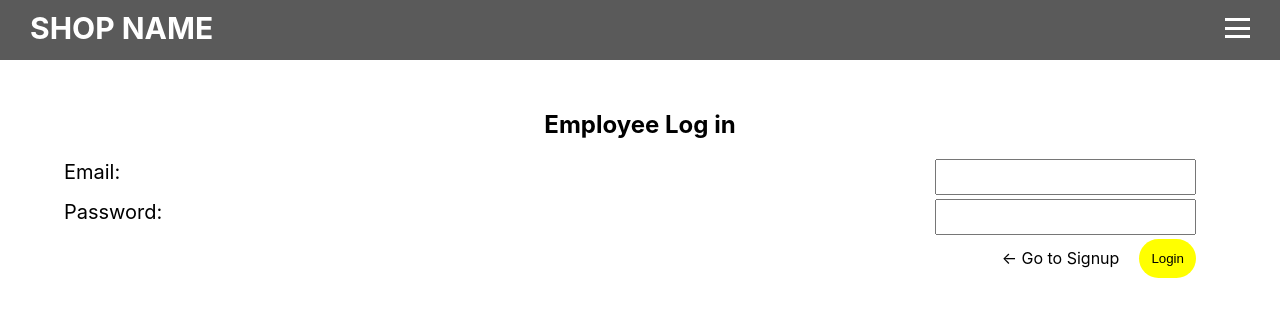
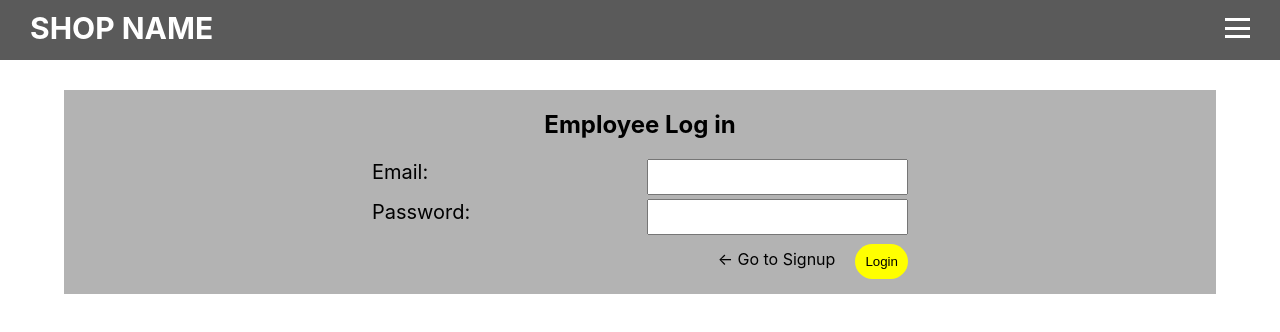
Before and after one commit to jsncorn/work-order, a React (Create React App) app in the folder client/: page /login in a window 1280 px wide. Shown: the top 332 px of the page. Built offline with nearby package versions, Linux system fonts and the light colour scheme.

Commit message:
styling n stuff

```diff
--- a/client/src/pages/Login/Login.jsx
+++ b/client/src/pages/Login/Login.jsx
@@ -37,7 +37,7 @@ function Login(props) {
     <div className='acctWrap'>
       <div className='loginWrapper'>
         <h2>Employee Log in</h2>
-        <form onSubmit={ handleFormSubmit }>
+        <form onSubmit={ handleFormSubmit } style={{width:"50%", margin:"auto"}}>
           <div className="formElement">
             <label htmlFor="email">Email:</label>
             <input
@@ -56,7 +56,7 @@ function Login(props) {
               onChange={ handleChange }
             />
           </div>
-          <div className="formButton">
+        <div className="formButton">
             <Link className='link' to="/signup">← Go to Signup</Link>
             <button type="submit">Login</button>
           </div>
@@ -66,6 +66,7 @@ function Login(props) {
             </div>
           ) : null }
         </form>
+
       </div>
     </div>
   )
--- a/client/src/pages/Login/Login.scss
+++ b/client/src/pages/Login/Login.scss
@@ -1,28 +1,9 @@
-.formElement {
-    display: flex;
-    flex-direction: row;
-    justify-content: space-between;
-    margin: 4px 0px;
-}
-
-.formButton {
-    display: flex;
-    flex-direction: row ;
-    justify-content: flex-end;
-    margin-right: 20px;
-    align-items: center;
-    >button {
-        color: black;
-        background-color: yellow;
-        border: none;
-        border-radius: 20px;
-        padding: 12px;
-    }
-}
 
 .loginWrapper {
     position: relative;
     top: 70px;
+    background-color: #b3b3b3;
+    padding-bottom: 15px;
 }
 
 .formButton>.link{
--- a/client/src/pages/Signup/Signup.jsx
+++ b/client/src/pages/Signup/Signup.jsx
@@ -37,7 +37,7 @@ export default function Signup(props) {
     <div className='acctWrap'>
       <div className='signUpWrapper'>
         <h2>Employee Sign Up</h2>
-        <form onSubmit={ handleFormSubmit }>
+        <form onSubmit={ handleFormSubmit } style={{width:"50%", margin:"auto"}}>
           <div className="formElement">
             <label htmlFor="firstName">First Name:</label>
             <input
@@ -79,6 +79,7 @@ export default function Signup(props) {
             <button type="submit">Sign up</button>
           </div>
         </form>
+
       </div>
     </div>
   )
--- a/client/src/pages/Signup/Signup.scss
+++ b/client/src/pages/Signup/Signup.scss
@@ -3,6 +3,7 @@
     flex-direction: row;
     justify-content: space-between;
     margin: 4px 0px;
+    padding-left: 20px;
 }
 
 .formButton {
@@ -16,13 +17,16 @@
     background-color: yellow;
     border: none;
     border-radius: 20px;
-    padding: 12px;
+    padding: 10px;
+    margin-top: 5px;
 }
 }
 
 .signUpWrapper {
     position: relative;
     top: 70px;
+    background-color: #b3b3b3;
+    padding-bottom: 15px;
 }
 
 .formButton>.link{
```
Also changed, not shown: 1 other file (tests, documents, lock files or other folders).
